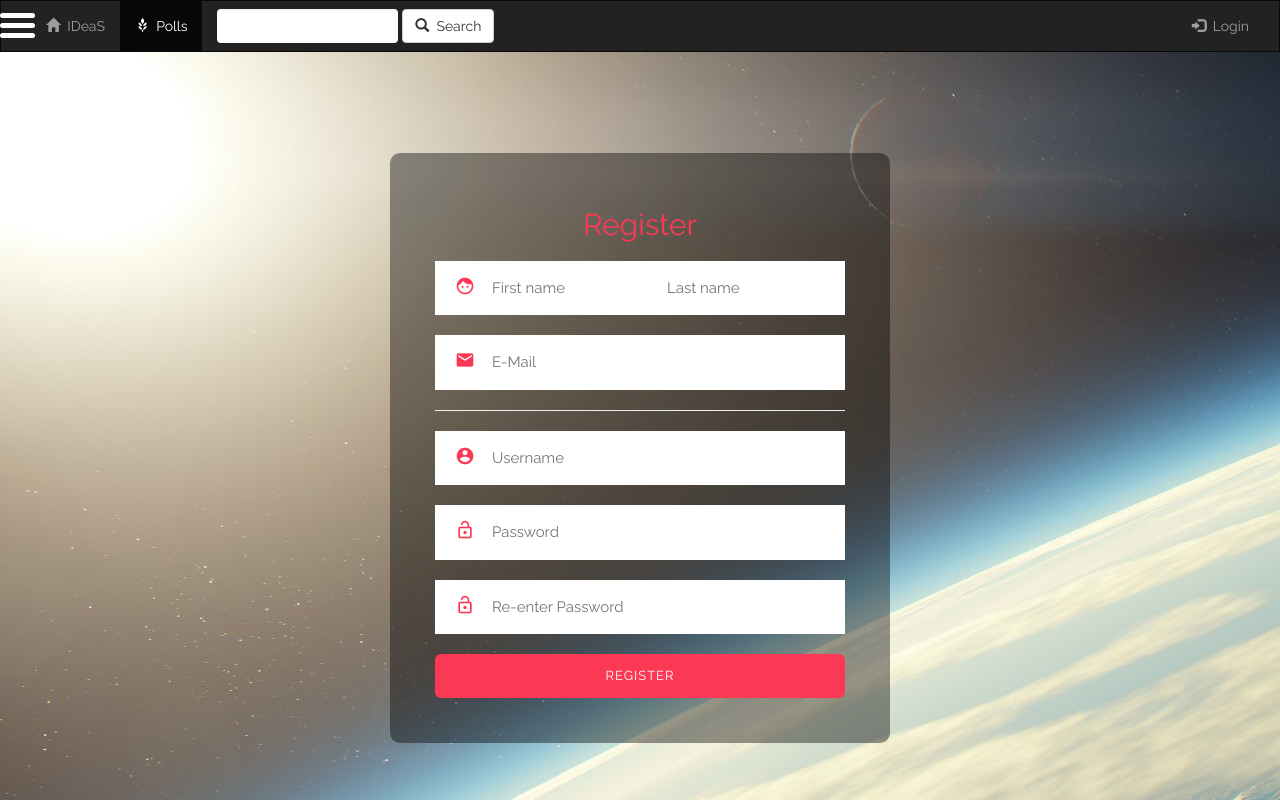
After one commit to ShivamShrirao/LearningDjango, a Django app: page /polls/register/ in a window 1280 px wide. The commit adds this page. Run offline with Django 3.2, Linux system fonts and the light colour scheme; some libraries are stand-ins or nearby versions.

Commit message:
registration form

```diff
--- /dev/null
+++ b/login_app/polls/forms.py
@@ -0,0 +1,21 @@
+from django import forms
+from django.contrib.auth.forms import UserCreationForm
+from django.contrib.auth.models import User
+
+class NewUserForm(UserCreationForm):
+	first_name = forms.CharField(required=True)
+	last_name = forms.CharField(required=True)
+	email = forms.EmailField(required=True)
+
+	class Meta:
+		model = User
+		fields = ("username","first_name","last_name","email","password1","password2")
+
+	# def save(self,commit=True):
+	# 	user = super(NewUserForm,self).save(commit=False)
+	# 	user.email = self.cleaned_data["email"]
+	# 	user.first_name = self.cleaned_data["first_name"]
+	# 	user.last_name = self.cleaned_data["last_name"]
+	# 	if commit:
+	# 		user.save()
+	# 	return user
--- a/login_app/polls/static/polls/css/style.css
+++ b/login_app/polls/static/polls/css/style.css
@@ -80,7 +80,6 @@ p.w3l-register-p {
     padding: 3em;
     border-radius: 10px;
     box-sizing: border-box;
-    margin-top: 10%;
 }
 
 .group {
--- a/login_app/polls/templates/polls/index.html
+++ b/login_app/polls/templates/polls/index.html
@@ -42,9 +42,14 @@ function togNav() {
                     Close
             </a><br>
             <img class="w3-circle center-block" src="{% static 'polls/images/user.png' %}" height="150" width="150" style="background:white;">
-            <a href="#" >{{request.user.username}}</a>
-            <a href="#" >About</a>
-            <a href="#" >Contact</a>
+            {% if request.user.is_authenticated %}
+                <a href="#" >{{request.user.username}}</a>
+                <a href="#" >About</a>
+                <a href="#" >Contact</a>
+            {% else %}
+                <a href="{% url 'polls:login' %}" >Login</a>
+                <a href="{% url 'polls:register' %}" >Register</a>
+            {% endif %}
         </div>
     <div id="main">
         <nav class="navbar navbar-inverse" id="navBarid">
--- a/login_app/polls/templates/polls/login.html
+++ b/login_app/polls/templates/polls/login.html
@@ -1,7 +1,7 @@
 {% extends "polls/index.html" %}
 
 {% block content %}
-<div class=" w3l-login-form" style="max-width: 400px">
+<div class=" w3l-login-form" style="max-width: 400px; margin-top: 10%;">
 <h2 class="fit-content center">Login Here</h2>
 <form action="#" method="POST">
     {% csrf_token %}
@@ -20,10 +20,10 @@
         </div>
     </div>
 
-    <button class="button button2" type="submit" style="margin-top: 10%">Login</button>    <!--submit button-->
+    <button class="button button2" type="submit" style="margin-top: 10%">Login</button>
 </form>
 <p class=" w3l-register-p">
-    Don't have an account?<a href="{% url 'polls:index' %}" class="register"> Register</a>
+    Don't have an account?<a href="{% url 'polls:register' %}" class="register"> Register</a>
 </p>
 </div>
 {% endblock %}
--- /dev/null
+++ b/login_app/polls/templates/polls/register.html
@@ -0,0 +1,71 @@
+{% extends "polls/index.html" %}
+
+{% block content %}
+<!--suppress HtmlFormInputWithoutLabel -->
+<div class=" w3l-login-form" style="max-width: 500px; margin-top: 6%;">
+    <h2 class="fit-content center">Register</h2>
+    <form method="POST">
+        {% csrf_token %}    <!--requirement of django; here for security-->
+      <!--   {% for field in form %}
+            <p>
+                {{ field.label_tag }}<br>
+                {{ field }}
+                {% if field.help_text %}
+                    <small style="color: grey">{{ field.help_text }}</small>
+                {% endif %}
+                {% for error in field.errors %}
+                    <p style="color: red">{{ error }}</p>
+                {% endfor %}
+            </p>
+        {% endfor %} -->
+        <!--name field-->
+        <div class=" w3l-form-group">
+            <div class="group">
+                <i class="material-icons icon">face</i>
+                <input id="id_first_name" type="text" placeholder="First name" name="first_name"
+                       {% if first_name %}value="{{ first_name.0 }}"{% endif %} required/>
+                <input id="id_last_name" type="text" placeholder="Last name" name="last_name"
+                       {% if last_name %}value="{{ last_name.0 }}"{% endif %}/>
+            </div>
+        </div>
+
+        <!--email field-->
+        <div class=" w3l-form-group">
+            <div class="group">
+                <i class="material-icons icon">email</i>
+                <input id="id_email" type="text" placeholder="E-Mail" name="email"
+                       {% if email %}value="{{ email.0 }}"{% endif %} required/>
+            </div>
+        </div>
+
+        <hr>
+
+        <!--username field-->
+        <div class=" w3l-form-group">
+            <div class="group">
+                <i class="material-icons icon">account_circle</i>
+                <input id="id_username" type="text" placeholder="Username" name="username"
+                       {% if username %}value="{{ username.0 }}"{% endif %} required/>
+            </div>
+        </div>
+
+        <!--password field-->
+        <div class=" w3l-form-group">
+            <div class="group">
+                <i class="material-icons icon">lock_open</i>
+                <input id="id_password1" type="password" placeholder="Password" name="password1"
+                       {% if password1 %}value="{{ password1.0 }}"{% endif %} required/>
+            </div>
+        </div>
+
+        <!--password re-enter field-->
+        <div class=" w3l-form-group">
+            <div class="group">
+                <i class="material-icons icon">lock_open</i>
+                <input id="id_password2" type="password" placeholder="Re-enter Password" name="password2" required/>
+            </div>
+        </div>
+        <button class="button button2" type="submit">Register</button>
+    </form>
+</div>
+{% endblock %}
--- a/login_app/polls/urls.py
+++ b/login_app/polls/urls.py
@@ -8,6 +8,7 @@ urlpatterns = [
 	path('homepage/',views.HomepageView.as_view(),name='homepage'),
 	path('login/',views.login_request,name='login'),
 	path('logout/',views.logout_request,name='logout'),
+	path('register/',views.register_request,name='register'),
 	path('<int:pk>/',views.DetailView.as_view(),name='detail'),
 	path('<int:pk>/results',views.ResultsView.as_view(),name='results'),
 	path('<int:question_id>/vote',views.vote,name='vote'),
--- a/login_app/polls/views.py
+++ b/login_app/polls/views.py
@@ -10,7 +10,8 @@ from django.contrib.auth.forms import AuthenticationForm
 from django.contrib.auth.decorators import login_required
 from django.contrib.auth.mixins import LoginRequiredMixin
 
-from .models import Choice,Question
+from polls.models import Choice,Question
+from polls.forms import NewUserForm
 
 # Create your views here.
 
@@ -79,3 +80,32 @@ def logout_request(request):
 	logout(request)
 	messages.info(request,"Logged out successfully!")
 	return redirect('polls:login')
+
+def register_request(request):
+	nextp = request.GET.get('next')
+	if not is_safe_url(nextp,allowed_hosts=settings.ALLOWED_HOSTS,require_https=request.is_secure()):
+		nextp = 'polls:index'
+	if request.user.is_authenticated:
+		return redirect(nextp)
+	if request.method == 'POST':
+		form = NewUserForm(request.POST)
+		print(form)
+		if form.is_valid():
+			form.save()
+			username = form.cleaned_data.get('username')
+			password = form.cleaned_data.get('password1')
+			user = authenticate(username=username,password=password)
+			if user is not None:
+				login(request,user)
+				messages.success(request, f"Logged in as {username}.")
+				return redirect(nextp)
+			else:
+				messages.error(request, "User is None!")
+		else:
+			messages.error(request, "Form Invalid!")
+	else:
+		form=NewUserForm()
+	for field in form:
+		for error in field.errors:
+			messages.error(request,error)
+	return render(request,'polls/register.html',{'form':form})
```
Also changed, not shown: login_app/db.sqlite3.
